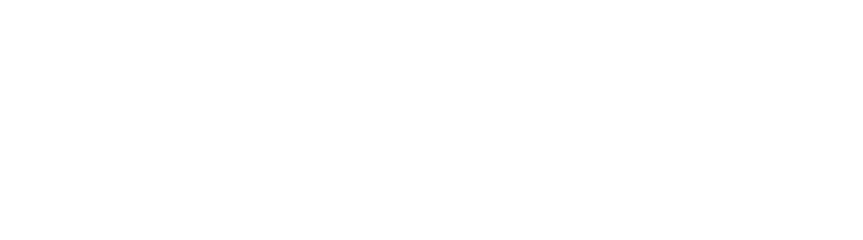
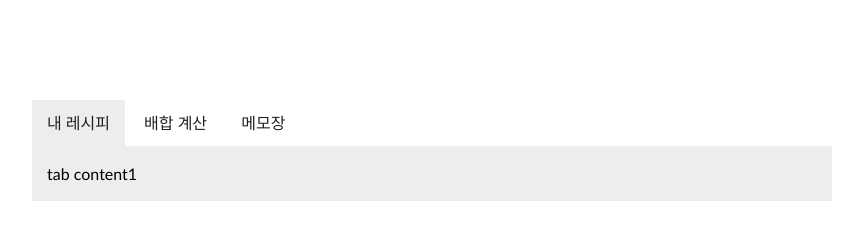
Before and after one commit to TaehyunJeon0203/Baking_Calculator, a plain HTML site: page index.html in a window 1280 px wide. Shown: the whole page, without its empty margins (208-1071 px from the left). Drawn offline with Linux system fonts and the light colour scheme.

Commit message:
Feat: Tab기능 구현 중, 현재 js 동작하지 않는 오류있음

```diff
--- a/css/style.css
+++ b/css/style.css
@@ -0,0 +1,39 @@
+body{
+    margin-top: 100px;
+    font-family: 'Trebuchet MS', serif;
+    line-height: 1.6
+}
+.container{
+    width: 800px;
+    margin: 0 auto;
+}
+
+
+
+ul.tabs{
+    margin: 0px;
+    padding: 0px;
+    list-style: none;
+}
+ul.tabs li{
+    background: none;
+    color: #222;
+    display: inline-block;
+    padding: 10px 15px;
+    cursor: pointer;
+}
+
+ul.tabs li.current{
+    background: #ededed;
+    color: #222;
+}
+
+.tab-content{
+    display: none;
+    background: #ededed;
+    padding: 15px;
+}
+
+.tab-content.current{
+    display: inherit;
+}
--- a/index.html
+++ b/index.html
@@ -8,7 +8,21 @@
     <link rel="stylesheet" href="css/style.css">
 </head>
 <body>
+    <div class="container">
 
+        <ul class="tabs">
+          <li class="tab-link current" data-tab="tab-1">내 레시피</li>
+          <li class="tab-link" data-tab="tab-2">배합 계산</li>
+          <li class="tab-link" data-tab="tab-3">메모장</li>
+        </ul>
+
+        <div id="tab-1" class="tab-content current">tab content1</div>
+        <div id="tab-2" class="tab-content">tab content2</div>
+        <div id="tab-3" class="tab-content">tab content3</div>
+
+    </div>
+
+    <script src="js/tab.js"></script>
 </body>
 </body>
 </html>
--- /dev/null
+++ b/js/tab.js
@@ -0,0 +1,13 @@
+$(document).ready(function(){
+
+    $('ul.tabs li').click(function(){
+      var tab_id = $(this).attr('data-tab');
+
+      $('ul.tabs li').removeClass('current');
+      $('.tab-content').removeClass('current');
+
+      $(this).addClass('current');
+      $("#"+tab_id).addClass('current');
+    })
+
+  })
```
Also changed, not shown: js/addIngredients.js (added).
